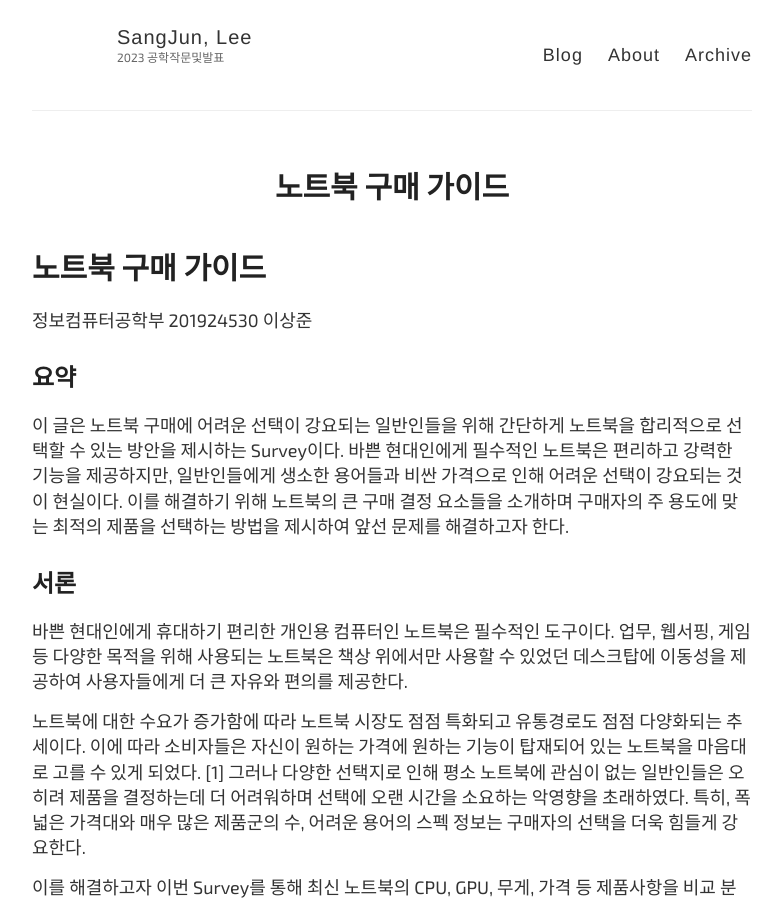
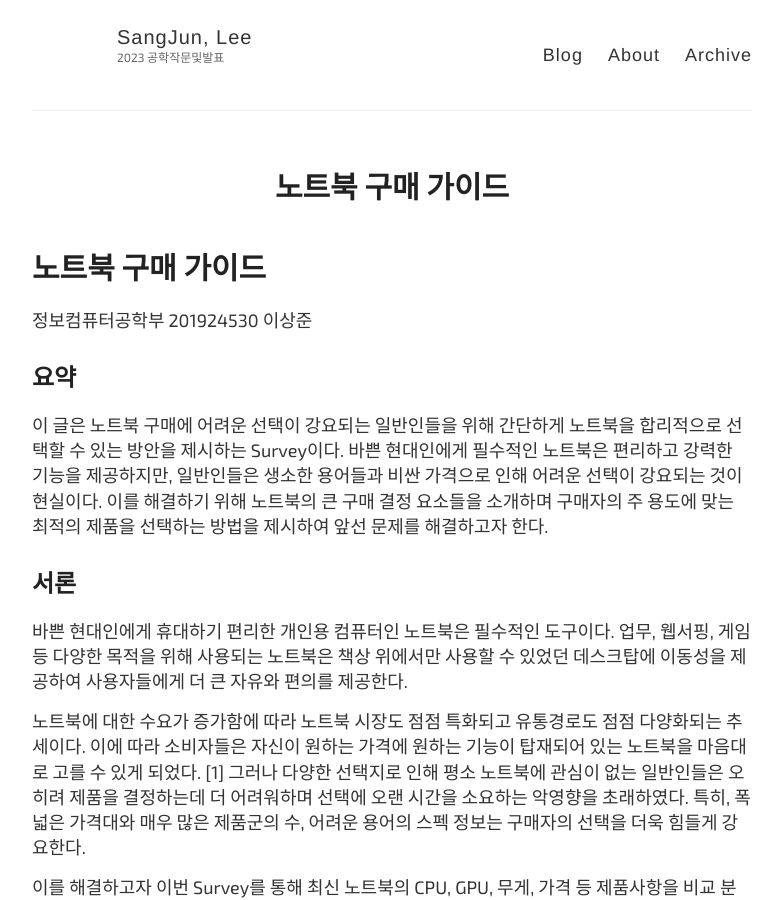
Before and after one commit to J-1ac/J-1ac.github.io, a Jekyll site: the page built from _posts/2023-10-06-how_to_choose_laptop.md, in a window 1280 px wide and 900 px high. Shown: the whole window, without its empty margins (248-1029 px from the left). Built offline with Jekyll 4.4.1, drawn with Linux system fonts in a browser that asks for light colours; some web fonts are replaced.

Commit message:
update post

```diff
--- a/_posts/2023-10-06-how_to_choose_laptop.md
+++ b/_posts/2023-10-06-how_to_choose_laptop.md
@@ -9,7 +9,7 @@ tags: article
 정보컴퓨터공학부 201924530 이상준
 
 ## 요약
-이 글은 노트북 구매에 어려운 선택이 강요되는 일반인들을 위해 간단하게 노트북을 합리적으로 선택할 수 있는 방안을 제시하는 Survey이다. 바쁜 현대인에게 필수적인 노트북은 편리하고 강력한 기능을 제공하지만, 일반인들에게 생소한 용어들과 비싼 가격으로 인해 어려운 선택이 강요되는 것이 현실이다. 이를 해결하기 위해 노트북의 큰 구매 결정 요소들을 소개하며 구매자의 주 용도에 맞는 최적의 제품을 선택하는 방법을 제시하여 앞선 문제를 해결하고자 한다.
+이 글은 노트북 구매에 어려운 선택이 강요되는 일반인들을 위해 간단하게 노트북을 합리적으로 선택할 수 있는 방안을 제시하는 Survey이다. 바쁜 현대인에게 필수적인 노트북은 편리하고 강력한 기능을 제공하지만, 일반인들은 생소한 용어들과 비싼 가격으로 인해 어려운 선택이 강요되는 것이 현실이다. 이를 해결하기 위해 노트북의 큰 구매 결정 요소들을 소개하며 구매자의 주 용도에 맞는 최적의 제품을 선택하는 방법을 제시하여 앞선 문제를 해결하고자 한다.
 
 ## 서론
 바쁜 현대인에게 휴대하기 편리한 개인용 컴퓨터인 노트북은 필수적인 도구이다. 업무, 웹서핑, 게임 등 다양한 목적을 위해 사용되는 노트북은 책상 위에서만 사용할 수 있었던 데스크탑에 이동성을 제공하여 사용자들에게 더 큰 자유와 편의를 제공한다.
```
